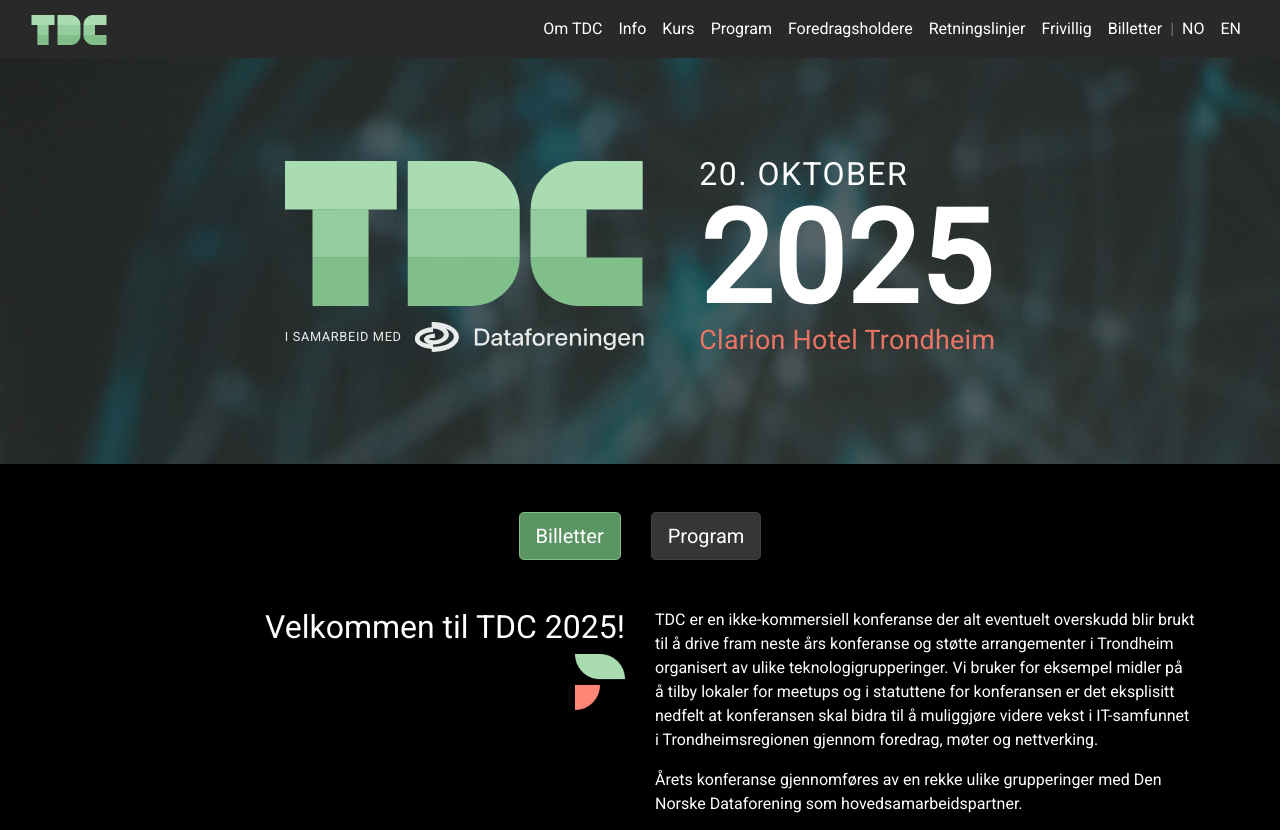
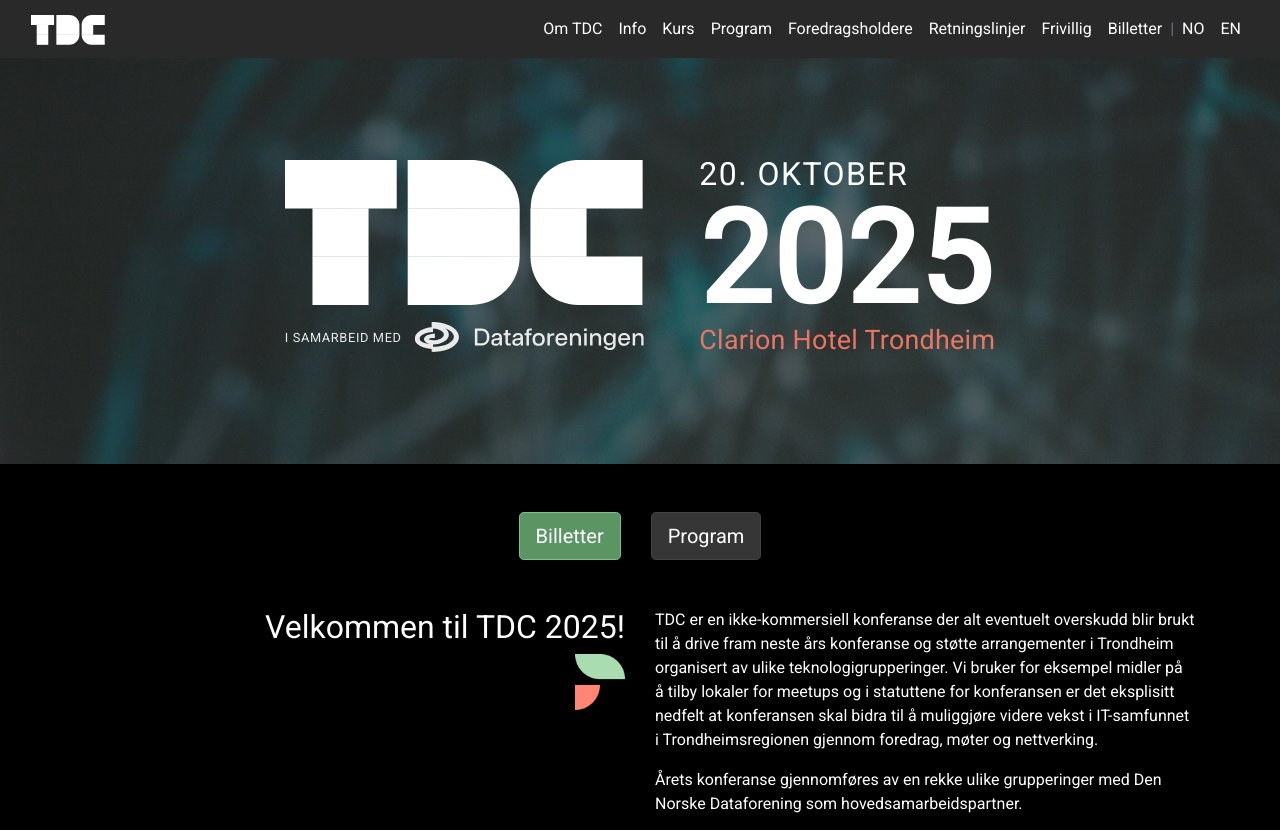
Before and after one commit to TrondheimDeveloperConference/2025.trondheimdc.no, a Jekyll site: the page built from index.md, in a window 1280 px wide and 1400 px high. Shown: the top 830 px of the window. Built offline with Jekyll 4.4.1, drawn with Linux system fonts in a browser that asks for light colours.

Commit message:
add white logo instead of green

```diff
--- a/_includes/header.html
+++ b/_includes/header.html
@@ -2,7 +2,7 @@
     <nav class="navbar fixed-top navbar-expand-lg navbar-dark">
         <div class="container-fluid">
     <a href="{% if page.lang == 'en' %}/en/{% else %}/{% endif %}" class="brand-logo navbar-brand logo">
-            <img src="/assets/images/logos/logo-green.png" alt="{% include i18n.html ns='alt' k='tdc_logo' %}" />
+            <img class="logo-top-left" src="/assets/images/logos/TDC_white.svg" alt="{% include i18n.html ns='alt' k='tdc_logo' %}" />
         </a>
         <button class="navbar-toggler collapsed" type="button" data-bs-toggle="collapse" data-bs-target="#navbarNav" aria-label="Toggle navigation"></button>
         <div class="collapse navbar-collapse justify-content-lg-end" id="navbarNav">
--- a/assets/css/default.css
+++ b/assets/css/default.css
@@ -69,6 +69,9 @@
     }
 }
 
+.logo-top-left{
+    height: 30px;
+}
 /* Hero adjustments for text-based date and partner logo */
 :root {
     --hero-year-max: 6.6rem; /* adjust for desktop width alignment */
--- a/index.md
+++ b/index.md
@@ -2,7 +2,7 @@
 layout: home
 lang: no
 title: "Velkommen til TDC 2025!"
-image_header: '/assets/images/logos/TDC_green.svg'
+image_header: '/assets/images/logos/TDC_white.svg'
 ---
 
 TDC er en ikke-kommersiell konferanse der alt eventuelt overskudd blir brukt til å drive fram neste års konferanse og støtte arrangementer i Trondheim organisert av ulike teknologigrupperinger. Vi bruker for eksempel midler på å tilby lokaler for meetups og i statuttene for konferansen er det eksplisitt nedfelt at konferansen skal bidra til å muliggjøre videre vekst i IT-samfunnet i Trondheimsregionen gjennom foredrag, møter og nettverking.
```
Also changed, not shown: en/index.md (+1 -1 lines), assets/images/logos/TDC_green.svg (deleted).
